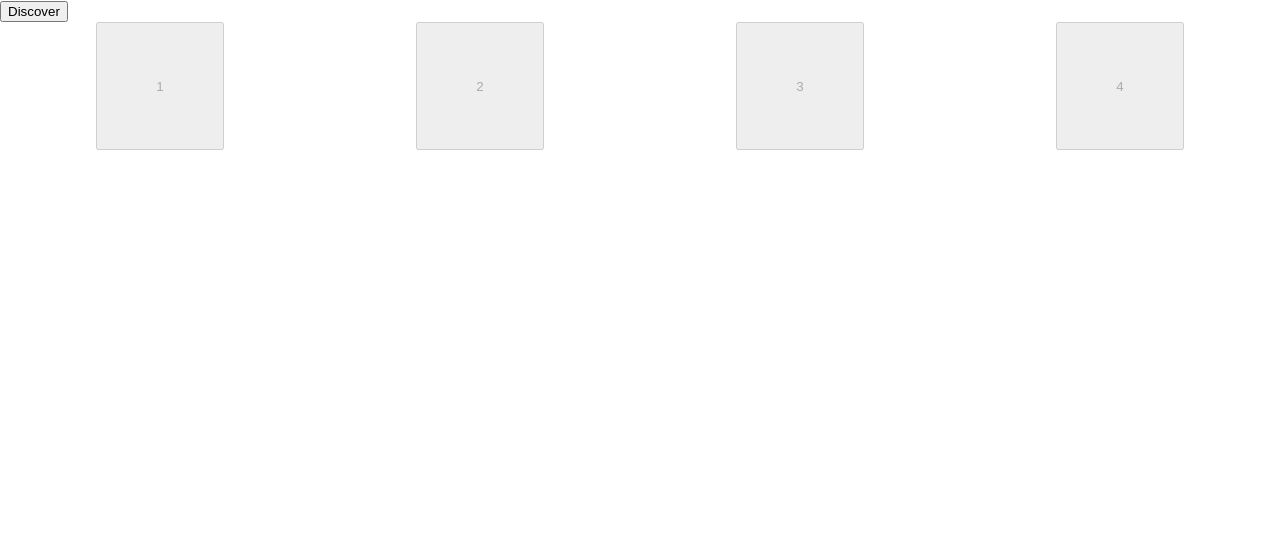
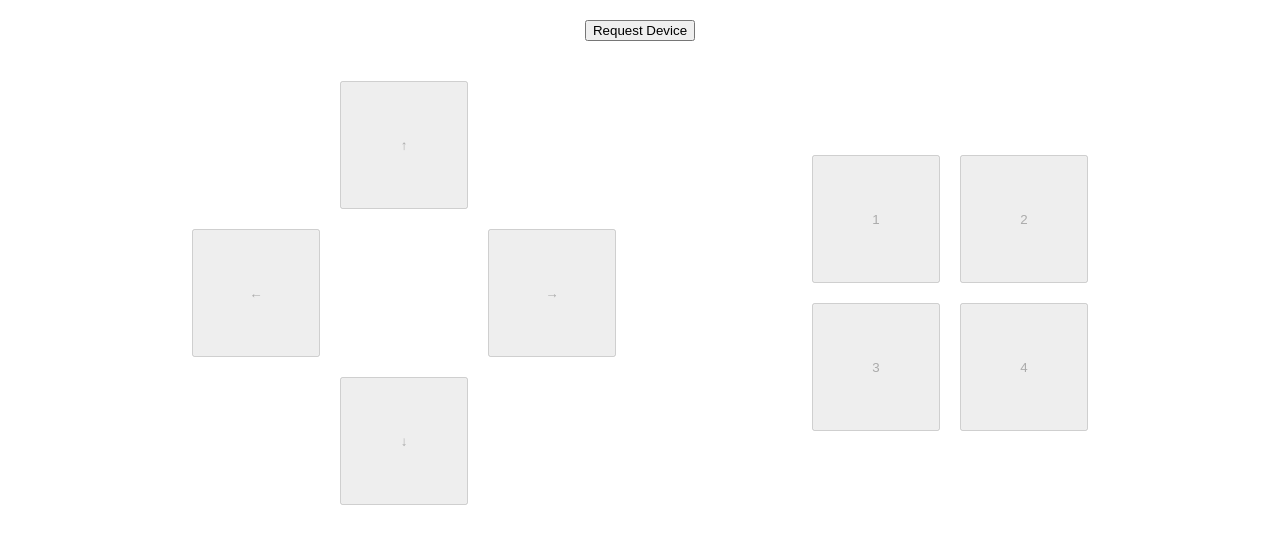
Before and after one commit to emilyhorsman/electronics-experiments, a React (Create React App) app in the folder bluefruit-le-control-pad/app/: page / in a window 1280 px wide. Shown: the top 544 px of the page. Built offline with nearby package versions, Linux system fonts and the light colour scheme.

Commit message:
Continued work on ControlPad

```diff
--- a/bluefruit-le-control-pad/app/src/App.css
+++ b/bluefruit-le-control-pad/app/src/App.css
@@ -1,10 +1,14 @@
-.App-buttons {
+.App {
   display: flex;
-  justify-content: space-around;
+  flex-direction: column;
+  align-items: center;
+  width: 100%;
+  padding: 20px;
+  box-sizing: border-box;
 }
 
-.App-button {
-  width: 10vw;
-  height: 10vw;
-  display: block;
+.App__Pairing {
+  display: flex;
+  align-items: center;
+  margin-bottom: 40px;
 }
--- a/bluefruit-le-control-pad/app/src/App.js
+++ b/bluefruit-le-control-pad/app/src/App.js
@@ -1,141 +1,26 @@
 import React, { Component } from "react";
+import withUARTCharacteristic from "./withUARTCharacteristic";
+import ControlPad from "./ControlPad";
+
 import "./App.css";
 
-const uart_service_uuid = "6e400001-b5a3-f393-e0a9-e50e24dcca9e";
-const tx_characteristic_uuid = "6e400002-b5a3-f393-e0a9-e50e24dcca9e";
-
-function char8StringToBufferWithChecksum(msg) {
-  const buffer = new ArrayBuffer(msg.length + 1);
-  const bufferView = new Uint8Array(buffer);
-
-  let checksum = 0;
-  for (let i = 0; i < msg.length; i++) {
-    const c = msg.charCodeAt(i);
-    bufferView[i] = c;
-    checksum += c;
-  }
-  bufferView[msg.length] = 255 - checksum % 255;
-
-  return buffer;
-}
-
-function getButtonFromKeyCode(keyCode) {
-  switch (keyCode) {
-    case 38:
-      return 5;
-    case 40:
-      return 6;
-    case 37:
-      return 7;
-    case 39:
-      return 8;
-    default:
-      return null;
-  }
-}
-
 class App extends Component {
-  constructor(...args) {
-    super(...args);
-
-    this.characteristic = null;
-    this.isPressed = {};
-    this.state = {
-      ready: false
-    };
-  }
-
-  componentDidMount() {
-    window.addEventListener("keydown", this.onKeyDown, true);
-    window.addEventListener("keyup", this.onKeyUp, true);
-  }
-
-  componentWillUnmount() {
-    window.removeEventListener("keydown", this.onKeyDown);
-    window.removeEventListener("keyup", this.onKeyUp);
-  }
-
-  discover = () => {
-    navigator.bluetooth
-      .requestDevice({
-        acceptAllDevices: true,
-        optionalServices: [uart_service_uuid]
-      })
-      .then(device => device.gatt.connect())
-      .then(server => server.getPrimaryService(uart_service_uuid))
-      .then(service => service.getCharacteristic(tx_characteristic_uuid))
-      .then(characteristic => {
-        this.characteristic = characteristic;
-        this.setState({ ready: true });
-      })
-      .catch(error => {
-        console.error("Error requesting Bluetooth device.", error);
-      });
-  };
-
-  onKeyDown = event => {
-    const key = getButtonFromKeyCode(event.keyCode);
-    if (key) {
-      event.preventDefault();
-      this.onMouseDown(key);
-    }
-  };
-
-  onKeyUp = event => {
-    const key = getButtonFromKeyCode(event.keyCode);
-    if (key) {
-      event.preventDefault();
-      this.onMouseUp(key);
-    }
-  };
-
-  onMouseDown = (key, _event) => {
-    if (!this.characteristic) {
-      return;
-    }
-    if (this.isPressed[key]) {
-      return;
-    }
-    this.isPressed[key] = true;
-    const buffer = char8StringToBufferWithChecksum(`!B${key}1`);
-    this.characteristic.writeValue(buffer);
-  };
-
-  onMouseUp = (key, _event) => {
-    if (!this.characteristic) {
-      return;
-    }
-    if (!this.isPressed[key]) {
-      return;
-    }
-    this.isPressed[key] = false;
-    const buffer = char8StringToBufferWithChecksum(`!B${key}0`);
-    this.characteristic.writeValue(buffer);
-  };
-
   render() {
     return (
       <div className="App">
-        <button onClick={this.discover} disabled={this.state.ready}>
-          Discover
-        </button>
+        <div className="App__Pairing">
+          <button
+            onClick={this.props.requestDevice}
+            disabled={this.props.ready || this.props.loading}
+          >
+            {this.props.loading ? "Loading…" : "Request Device"}
+          </button>
+        </div>
 
-        <div className="App-buttons">
-          {[1, 2, 3, 4].map(key => (
-            <button
-              key={key}
-              onMouseDown={this.onMouseDown.bind(null, key)}
-              onMouseUp={this.onMouseUp.bind(null, key)}
-              disabled={!this.state.ready}
-              className="App-button"
-            >
-              {key}
-            </button>
-          ))}
-        </div>
+        <ControlPad {...this.props} />
       </div>
     );
   }
 }
 
-export default App;
+export default withUARTCharacteristic(App);
--- /dev/null
+++ b/bluefruit-le-control-pad/app/src/ControlPad.css
@@ -0,0 +1,40 @@
+.ControlPad {
+  display: flex;
+  justify-content: space-between;
+  align-items: center;
+  width: 70vw;
+}
+
+.ControlPad__NumericButtons {
+  display: grid;
+  grid-template-columns: repeat(2, 10vw);
+  grid-template-rows: repeat(2, 10vw);
+  grid-gap: 20px;
+}
+
+.ControlPad__DirectionalButtons {
+  display: grid;
+  grid-template-columns: repeat(3, 10vw);
+  grid-template-rows: repeat(3, 10vw);
+  grid-gap: 20px;
+}
+
+.ControlPad__Button--5 {
+  grid-column: 2;
+  grid-row: 1;
+}
+
+.ControlPad__Button--6 {
+  grid-column: 2;
+  grid-row: 3;
+}
+
+.ControlPad__Button--7 {
+  grid-column: 1;
+  grid-row: 2;
+}
+
+.ControlPad__Button--8 {
+  grid-column: 3;
+  grid-row: 2;
+}
--- /dev/null
+++ b/bluefruit-le-control-pad/app/src/ControlPad.js
@@ -0,0 +1,128 @@
+import React, { Component } from "react";
+
+import "./ControlPad.css";
+
+function getButtonFromKeyCode(keyCode) {
+  switch (keyCode) {
+    case 38:
+      return 5;
+    case 40:
+      return 6;
+    case 37:
+      return 7;
+    case 39:
+      return 8;
+    default:
+      if (keyCode >= 49 && keyCode <= 52) {
+        return keyCode - 48;
+      }
+      return null;
+  }
+}
+
+function numToKey(key) {
+  switch (key) {
+    case 5:
+      return "↑";
+    case 6:
+      return "↓";
+    case 7:
+      return "←";
+    case 8:
+      return "→";
+    default:
+      return "";
+  }
+}
+
+class ControlPad extends Component {
+  constructor(...args) {
+    super(...args);
+
+    this.isPressed = {};
+  }
+
+  componentDidMount() {
+    window.addEventListener("keydown", this.onKeyDown, true);
+    window.addEventListener("keyup", this.onKeyUp, true);
+  }
+
+  componentWillUnmount() {
+    window.removeEventListener("keydown", this.onKeyDown);
+    window.removeEventListener("keyup", this.onKeyUp);
+  }
+
+  onKeyDown = event => {
+    const key = getButtonFromKeyCode(event.keyCode);
+    if (key) {
+      event.preventDefault();
+      this.onMouseDown(key);
+    }
+  };
+
+  onKeyUp = event => {
+    const key = getButtonFromKeyCode(event.keyCode);
+    if (key) {
+      event.preventDefault();
+      this.onMouseUp(key);
+    }
+  };
+
+  onMouseDown = (key, _event) => {
+    if (!this.props.ready) {
+      return;
+    }
+    if (this.isPressed[key]) {
+      return;
+    }
+    this.isPressed[key] = true;
+    this.props.sendAsciiString(`!B${key}1`);
+  };
+
+  onMouseUp = (key, _event) => {
+    if (!this.props.ready) {
+      return;
+    }
+    if (!this.isPressed[key]) {
+      return;
+    }
+    this.isPressed[key] = false;
+    this.props.sendAsciiString(`!B${key}0`);
+  };
+
+  render() {
+    return (
+      <div className="ControlPad">
+        <div className="ControlPad__DirectionalButtons">
+          {[5, 6, 7, 8].map(key => (
+            <button
+              key={key}
+              onMouseDown={this.onMouseDown.bind(null, key)}
+              onMouseUp={this.onMouseUp.bind(null, key)}
+              disabled={!this.props.ready}
+              className={`ControlPad__Button ControlPad__Button--${key}`}
+            >
+              {numToKey(key)}
+            </button>
+          ))}
+        </div>
+
+        <div className="ControlPad__NumericButtons">
+          {[1, 2, 3, 4].map(key => (
+            <button
+              key={key}
+              onMouseDown={this.onMouseDown.bind(null, key)}
+              onMouseUp={this.onMouseUp.bind(null, key)}
+              disabled={!this.props.ready}
+              className="ControlPad__Button"
+            >
+              {key}
+            </button>
+          ))}
+        </div>
+      </div>
+    );
+  }
+}
+
+export default ControlPad;
--- /dev/null
+++ b/bluefruit-le-control-pad/app/src/withUARTCharacteristic.js
@@ -0,0 +1,78 @@
+import React, { Component } from "react";
+
+const uart_service_uuid = "6e400001-b5a3-f393-e0a9-e50e24dcca9e";
+const tx_characteristic_uuid = "6e400002-b5a3-f393-e0a9-e50e24dcca9e";
+
+function char8StringToBufferWithChecksum(msg) {
+  const buffer = new ArrayBuffer(msg.length + 1);
+  const bufferView = new Uint8Array(buffer);
+
+  let checksum = 0;
+  for (let i = 0; i < msg.length; i++) {
+    const c = msg.charCodeAt(i);
+    bufferView[i] = c;
+    checksum += c;
+  }
+  bufferView[msg.length] = 255 - checksum % 255;
+
+  return buffer;
+}
+
+function withUARTCharacteristic(WrappedComponent) {
+  return class extends Component {
+    constructor(...args) {
+      super(...args);
+
+      this.characteristic = null;
+      this.isPressed = {};
+      this.state = {
+        ready: false,
+        loading: false
+      };
+    }
+
+    requestDevice = async () => {
+      this.setState({
+        loading: true
+      });
+
+      return navigator.bluetooth
+        .requestDevice({
+          filters: [{ services: [uart_service_uuid] }],
+          optionalServices: [uart_service_uuid]
+        })
+        .then(device => device.gatt.connect())
+        .then(server => server.getPrimaryService(uart_service_uuid))
+        .then(service => service.getCharacteristic(tx_characteristic_uuid))
+        .then(characteristic => {
+          this.characteristic = characteristic;
+          this.setState({ ready: true, loading: false });
+        })
+        .catch(error => {
+          console.error("Error requesting Bluetooth device.", error);
+          this.setState({
+            ready: false,
+            loading: false
+          });
+        });
+    };
+
+    sendAsciiString = message => {
+      const buffer = char8StringToBufferWithChecksum(message);
+      this.characteristic.writeValue(buffer);
+    };
+
+    render() {
+      return (
+        <WrappedComponent
+          ready={this.state.ready}
+          loading={this.state.loading}
+          sendAsciiString={this.sendAsciiString}
+          requestDevice={this.requestDevice}
+        />
+      );
+    }
+  };
+}
+
+export default withUARTCharacteristic;
```
Also changed, not shown: 2 other files (tests, documents, lock files or other folders).
